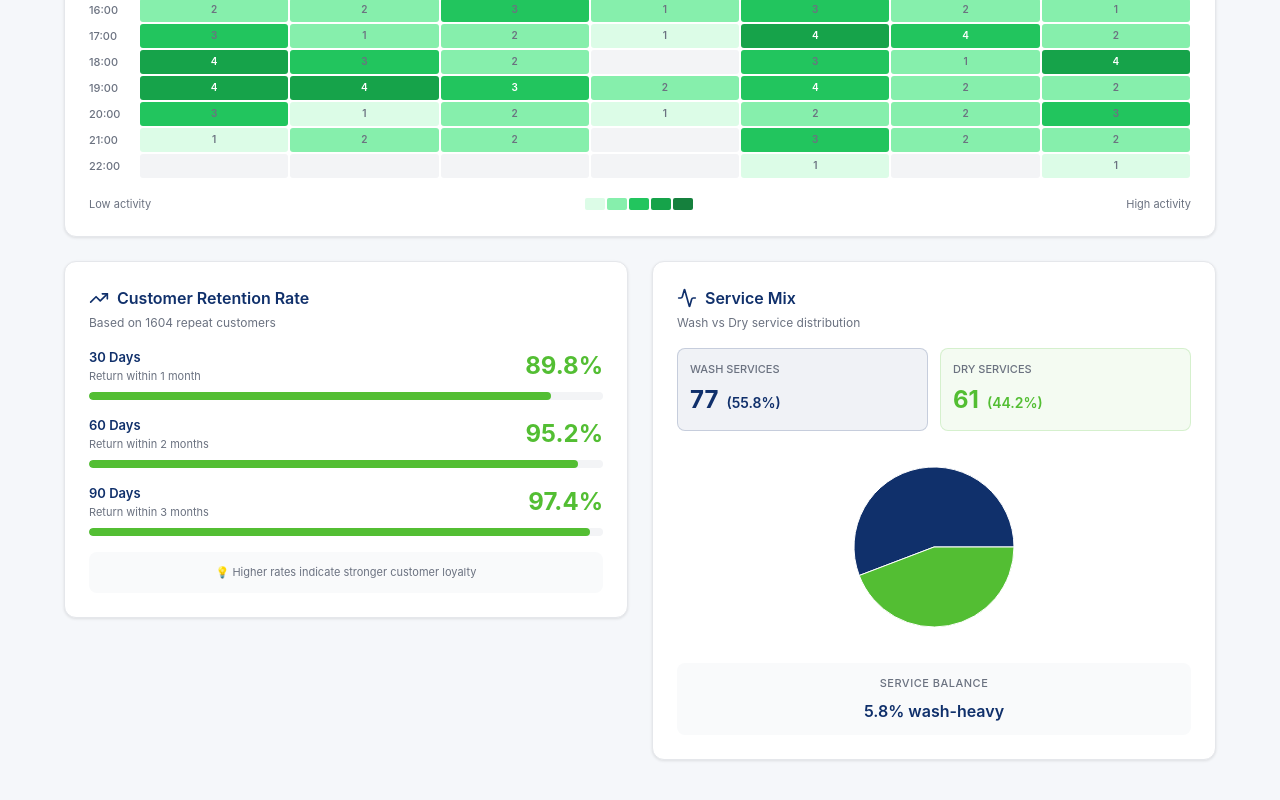
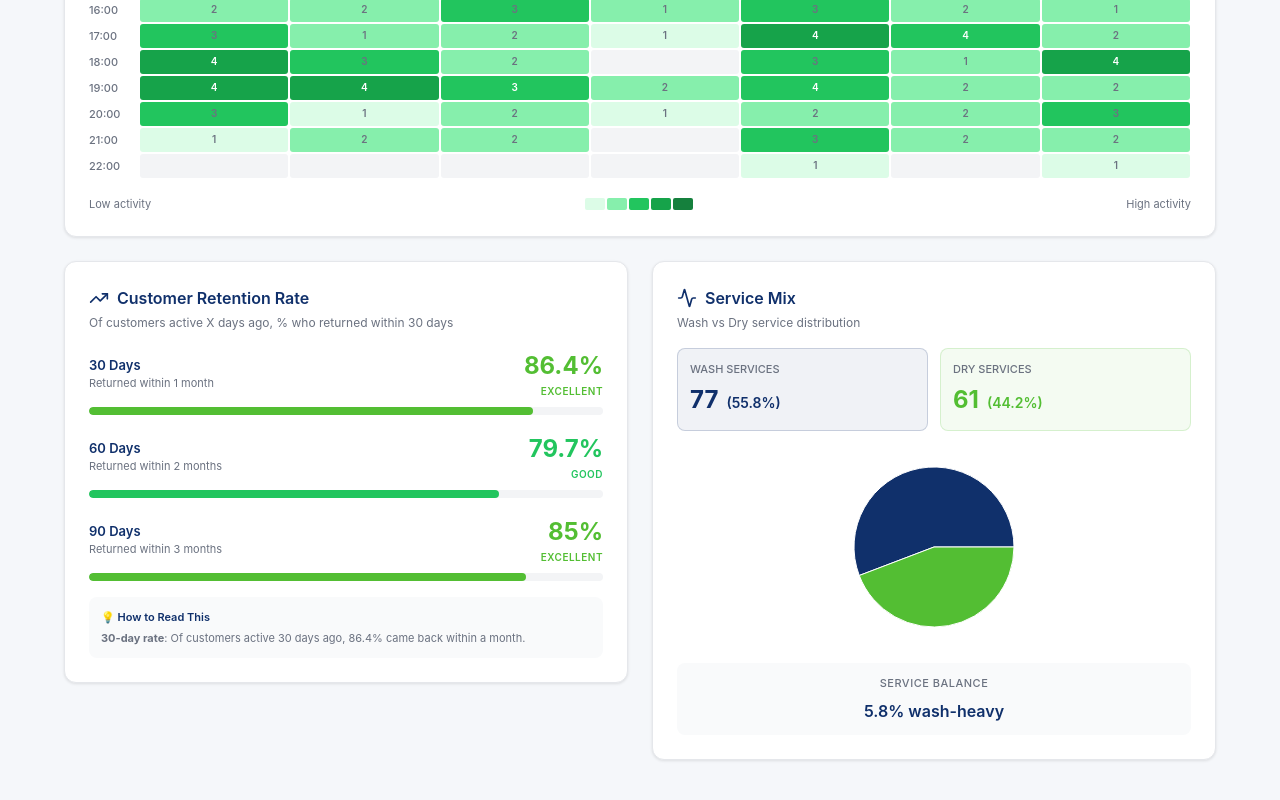
Before and after one commit to lucaslopezpuerta/LavpopBusinessIntelligence, a React (Vite) app: page / in a window 1280 px wide. Shown: the part 3251-4051 px from the top of the page. Built offline with nearby package versions, Linux system fonts and the light colour scheme; the HTML template or start-up script is replaced by a standard one.

Commit message:
Update CustomerRetentionScore.jsx

```diff
--- a/src/components/CustomerRetentionScore.jsx
+++ b/src/components/CustomerRetentionScore.jsx
@@ -1,3 +1,8 @@
+// CustomerRetentionScore_v2.0.jsx
+// ✅ Using Actual Recent Returns methodology
+// Shows: Of customers who visited X days ago, what % came back within 30 days?
+// More actionable than average frequency, shows actual retention performance
+
 import React, { useMemo } from 'react';
 import { Users, TrendingUp } from 'lucide-react';
 import { parseBrDate } from '../utils/dateUtils';
@@ -20,11 +25,36 @@ function normalizeDoc(doc) {
   return cleaned;
 }
 
+/**
+ * OPTION C: ACTUAL RECENT RETURNS
+ *
+ * WHAT IT CALCULATES:
+ * For customers who visited X days ago (30/60/90), what percentage returned within the next 30 days?
+ *
+ * EXAMPLE (30-day retention):
+ * - Look at all customers who visited 30 days ago (e.g., Oct 13)
+ * - Count how many of them came back between Oct 13 and Nov 12 (30-day window)
+ * - Rate = (returned customers / eligible customers) * 100
+ *
+ * WHY THIS IS BETTER:
+ * - Shows actual retention behavior, not just average frequency
+ * - Measures recent performance (last 30/60/90 days)
+ * - Actionable: "We're keeping 85% of customers" is clear and measurable
+ * - Can track improvement over time
+ *
+ * DIFFERENCES FROM OLD METHOD:
+ * - Old: Average days between visits across all time
+ * - New: Actual return rate in recent time windows
+ * - Old: "89.8% of customers return within 30 days on average"
+ * - New: "85% of customers who visited 30 days ago came back"
+ */
 const CustomerRetentionScore = ({ salesData }) => {
   const retentionData = useMemo(() => {
     if (!salesData || salesData.length === 0) return null;
 
-    // Group visits by customer
+    const now = new Date();
+
+    // Group all visits by customer
     const customerVisits = {};
 
     salesData.forEach(row => {
@@ -40,51 +70,66 @@ const CustomerRetentionScore = ({ salesData }) => {
       customerVisits[doc].push(date);
     });
 
-    // Sort visits for each customer
+    // Sort visits for each customer chronologically
     Object.values(customerVisits).forEach(visits => {
       visits.sort((a, b) => a - b);
     });
 
-    // Calculate return rates
-    let totalCustomersWithMultipleVisits = 0;
-    let returnedWithin30 = 0;
-    let returnedWithin60 = 0;
-    let returnedWithin90 = 0;
+    /**
+     * Calculate retention for a specific lookback period
+     * @param {number} lookbackDays - How many days ago to look (30, 60, or 90)
+     * @returns {number} Percentage of customers who returned within 30 days
+     */
+    const calculateRetentionRate = (lookbackDays) => {
+      // Define the target date (X days ago)
+      const targetDate = new Date(now);
+      targetDate.setDate(targetDate.getDate() - lookbackDays);
+      targetDate.setHours(0, 0, 0, 0);
 
-    Object.values(customerVisits).forEach(visits => {
-      if (visits.length < 2) return;
+      // Define the window end (target date + 30 days)
+      const windowEnd = new Date(targetDate);
+      windowEnd.setDate(windowEnd.getDate() + 30);
+      windowEnd.setHours(23, 59, 59, 999);
 
-      totalCustomersWithMultipleVisits++;
+      // Allow some tolerance (±3 days) for "visited around target date"
+      const targetStart = new Date(targetDate);
+      targetStart.setDate(targetStart.getDate() - 3);
+      const targetEnd = new Date(targetDate);
+      targetEnd.setDate(targetEnd.getDate() + 3);
 
-      // Calculate time between visits
-      const intervals = [];
-      for (let i = 1; i < visits.length; i++) {
-        const days = Math.round((visits[i] - visits[i-1]) / (1000*60*60*24));
-        intervals.push(days);
+      let eligibleCustomers = 0;
+      let returnedCustomers = 0;
+
+      Object.entries(customerVisits).forEach(([doc, visits]) => {
+        // Find if customer visited around target date
+        const visitedAroundTarget = visits.some(visit =>
+          visit >= targetStart && visit <= targetEnd
+        );
+
+        if (!visitedAroundTarget) return; // Customer wasn't active at target date
+
+        eligibleCustomers++;
+
+        // Check if they came back within 30 days after target
+        const returnedInWindow = visits.some(visit =>
+          visit > targetDate && visit <= windowEnd
+        );
+
+        if (returnedInWindow) {
+          returnedCustomers++;
         }
-
-      const avgInterval = intervals.reduce((a,b) => a+b, 0) / intervals.length;
-
-      if (avgInterval <= 30) returnedWithin30++;
-      if (avgInterval <= 60) returnedWithin60++;
-      if (avgInterval <= 90) returnedWithin90++;
       });
 
-    const rate30 = totalCustomersWithMultipleVisits > 0
-      ? (returnedWithin30 / totalCustomersWithMultipleVisits) * 100
+      return eligibleCustomers > 0
+        ? (returnedCustomers / eligibleCustomers) * 100
         : 0;
-    const rate60 = totalCustomersWithMultipleVisits > 0
-      ? (returnedWithin60 / totalCustomersWithMultipleVisits) * 100
-      : 0;
-    const rate90 = totalCustomersWithMultipleVisits > 0
-      ? (returnedWithin90 / totalCustomersWithMultipleVisits) * 100
-      : 0;
+    };
 
     return {
-      rate30: Math.round(rate30 * 10) / 10,
-      rate60: Math.round(rate60 * 10) / 10,
-      rate90: Math.round(rate90 * 10) / 10,
-      totalCustomersAnalyzed: totalCustomersWithMultipleVisits
+      rate30: Math.round(calculateRetentionRate(30) * 10) / 10,
+      rate60: Math.round(calculateRetentionRate(60) * 10) / 10,
+      rate90: Math.round(calculateRetentionRate(90) * 10) / 10,
+      totalCustomers: Object.keys(customerVisits).length
     };
   }, [salesData]);
 
@@ -103,21 +148,46 @@ const CustomerRetentionScore = ({ salesData }) => {
     );
   }
 
+  /**
+   * INTERPRETATION GUIDE:
+   *
+   * 30-Day Rate: Short-term loyalty
+   * - >80%: Excellent - Customers highly engaged
+   * - 60-80%: Good - Strong retention
+   * - 40-60%: Fair - Room for improvement
+   * - <40%: Poor - Need retention campaigns
+   *
+   * 60-Day Rate: Medium-term retention
+   * - Usually 5-10% higher than 30-day
+   * - Shows if customers return eventually
+   *
+   * 90-Day Rate: Long-term loyalty
+   * - Usually 8-15% higher than 30-day
+   * - High rate = loyal customer base
+   *
+   * TREND TO WATCH:
+   * If 90-day rate is much higher than 30-day (e.g., 30-day: 60%, 90-day: 85%)
+   * → Customers are returning, but taking longer than ideal
+   * → Consider reminder campaigns at 20-25 days
+   */
   const periods = [
     {
       label: '30 Days',
       rate: retentionData.rate30,
-      description: 'Return within 1 month'
+      description: 'Returned within 1 month',
+      meaning: 'Short-term loyalty'
     },
     {
       label: '60 Days',
       rate: retentionData.rate60,
-      description: 'Return within 2 months'
+      description: 'Returned within 2 months',
+      meaning: 'Medium-term retention'
     },
     {
       label: '90 Days',
       rate: retentionData.rate90,
-      description: 'Return within 3 months'
+      description: 'Returned within 3 months',
+      meaning: 'Long-term loyalty'
     }
   ];
 
@@ -126,6 +196,13 @@ const CustomerRetentionScore = ({ salesData }) => {
     if (rate >= 60) return '#22c55e';
     if (rate >= 40) return '#f59e0b';
     return '#dc2626';
+  };
+
+  const getPerformanceLabel = (rate) => {
+    if (rate >= 80) return 'Excellent';
+    if (rate >= 60) return 'Good';
+    if (rate >= 40) return 'Fair';
+    return 'Needs Improvement';
   };
 
   return (
@@ -154,7 +231,7 @@ const CustomerRetentionScore = ({ salesData }) => {
           color: COLORS.gray,
           margin: 0
         }}>
-          Based on {retentionData.totalCustomersAnalyzed} repeat customers
+          Of customers active X days ago, % who returned within 30 days
         </p>
       </div>
 
@@ -164,7 +241,11 @@ const CustomerRetentionScore = ({ salesData }) => {
         flexDirection: 'column',
         gap: '1rem'
       }}>
-        {periods.map((period, index) => (
+        {periods.map((period, index) => {
+          const performance = getPerformanceLabel(period.rate);
+          const color = getColorForRate(period.rate);
+
+          return (
             <div key={index}>
               <div style={{
                 display: 'flex',
@@ -187,12 +268,23 @@ const CustomerRetentionScore = ({ salesData }) => {
                     {period.description}
                   </div>
                 </div>
+                <div style={{ textAlign: 'right' }}>
                   <div style={{
                     fontSize: '24px',
                     fontWeight: '700',
-                color: getColorForRate(period.rate)
+                    color: color
                   }}>
                     {period.rate}%
+                  </div>
+                  <div style={{
+                    fontSize: '10px',
+                    fontWeight: '600',
+                    color: color,
+                    textTransform: 'uppercase',
+                    letterSpacing: '0.5px'
+                  }}>
+                    {performance}
+                  </div>
                 </div>
               </div>
 
@@ -207,26 +299,36 @@ const CustomerRetentionScore = ({ salesData }) => {
                 <div style={{
                   width: `${period.rate}%`,
                   height: '100%',
-                background: getColorForRate(period.rate),
+                  background: color,
                   borderRadius: '4px',
                   transition: 'width 0.5s ease'
                 }} />
               </div>
             </div>
-        ))}
+          );
+        })}
       </div>
 
-      {/* Info Footer */}
+      {/* Interpretation Guide */}
       <div style={{
         marginTop: '1rem',
         padding: '0.75rem',
         background: '#f9fafb',
         borderRadius: '8px',
         fontSize: '11px',
-        color: COLORS.gray,
-        textAlign: 'center'
+        color: COLORS.gray
       }}>
-        💡 Higher rates indicate stronger customer loyalty
+        <div style={{ fontWeight: '600', marginBottom: '4px', color: COLORS.primary }}>
+          💡 How to Read This
+        </div>
+        <div style={{ lineHeight: '1.5' }}>
+          <strong>30-day rate</strong>: Of customers active 30 days ago, {retentionData.rate30}% came back within a month.
+          {retentionData.rate90 - retentionData.rate30 > 15 && (
+            <div style={{ marginTop: '4px', color: '#f59e0b' }}>
+              ⚠️ Large gap between 30 and 90-day suggests customers return, but slowly. Consider reminder campaigns at 20-25 days.
+            </div>
+          )}
+        </div>
       </div>
     </div>
   );
```
Lines whose indentation alone changed are shown as unchanged.
